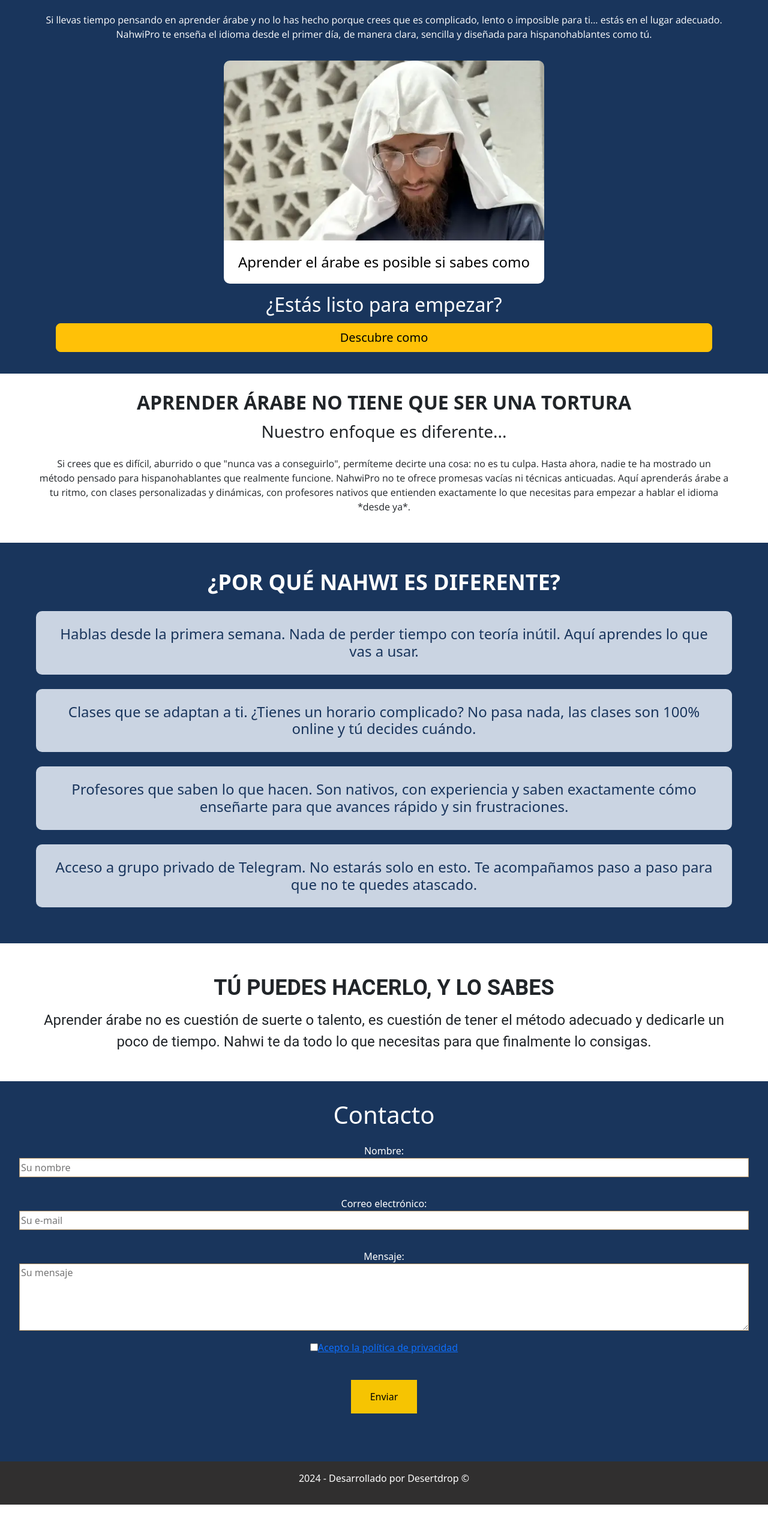
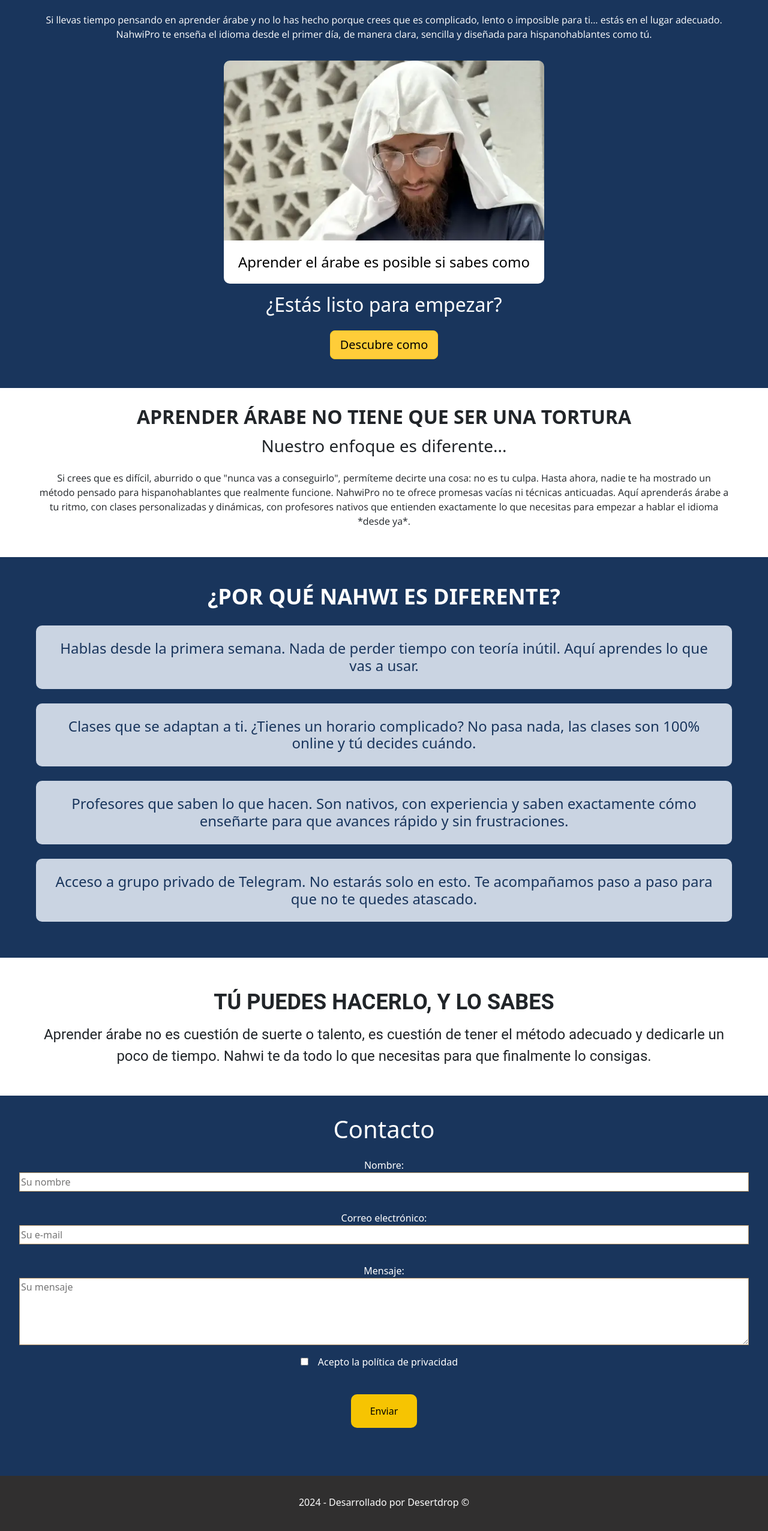
Before and after one commit to nlgarcia84/nahwi-landing, a React (Vite) app: page / in a window 1280 px wide. Shown: the part 115-2668 px from the top of the page at 60% size. Before the commit the page ends 2624 px from the top, so only its background shows below. Built offline with nearby package versions, Linux system fonts and the light colour scheme.

Commit message:
lopd added

```diff
--- a/src/components/ButtonCTA.jsx
+++ b/src/components/ButtonCTA.jsx
@@ -3,13 +3,15 @@
 export const ButtonCTA = () => {
   return (
     <>
-      <button
-        style={{ width: '90%' }}
-        type="button"
-        class="btn btn-warning btn-lg m-1"
+      <a
+        href="https://youtube.com/shorts/HQMTk1YFsgM?si=_dd1-w5gzfPz4wW2"
+        target="_blank"
+        class="btn btn-secondary btn-lg btn-warning active m-3"
+        role="button"
+        aria-pressed="true"
       >
         Descubre como
-      </button>
+      </a>
     </>
   );
 };
--- a/src/components/ContactForm.jsx
+++ b/src/components/ContactForm.jsx
@@ -44,12 +44,19 @@
   border: none;
   padding: 1em 2em;
   margin: 2em;
+  border-radius: 10px;
 `;
 
 const Span = styled.span`
   display: block;
   color: tomato;
   font-size: x-small;
+`;
+
+const Lopd = styled.a`
+  text-decoration: none;
+  color: white;
+  padding: 1em;
 `;
 
 export const ContactForm = () => {
@@ -153,9 +160,9 @@
               },
             })}
           />
-          <a target="_blank" href="src/pages/lopd.html">
+          <Lopd target="_blank" href="src/pages/lopd.html">
             Acepto la política de privacidad
-          </a>
+          </Lopd>
           {errors.lopd && <Span>{errors.lopd.message}</Span>}
           <DivButton>
             <Button type="submit">Enviar</Button>
--- a/src/components/Footer.jsx
+++ b/src/components/Footer.jsx
@@ -1,12 +1,10 @@
 import styled from 'styled-components';
 
 const FooterBox = styled.div`
-  position: relative;
-  padding: 1em;
+  padding: 2em;
   background-color: ${(props) => props.theme.colors.textColor};
   color: white;
   text-align: center;
-  margin-top: auto;
 `;
 
 export const Footer = () => {
```
